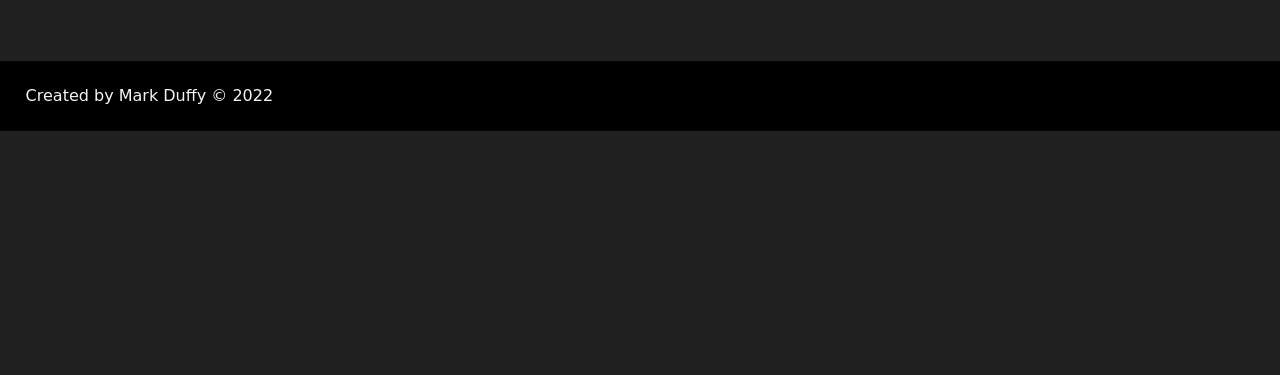
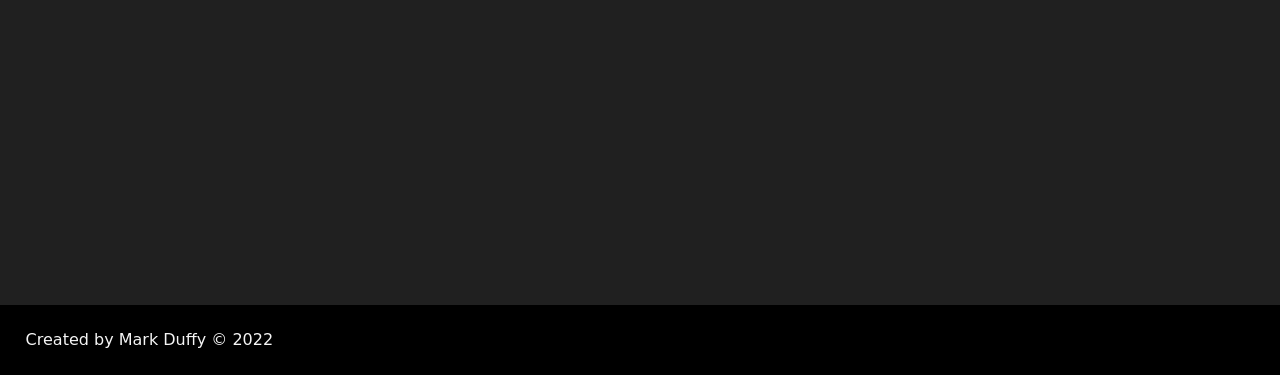
Before and after one commit to duffymark/wikirace, a plain HTML site: page index.html in a window 1280 px wide. Shown: the part 425-800 px from the top of the page. Drawn offline with Linux system fonts and the light colour scheme; a web font is replaced by a local one.

Commit message:
minor fixes 2

```diff
--- a/styles.css
+++ b/styles.css
@@ -183,7 +183,9 @@ footer p{
     padding: 2%;
     /* background-size: cover;  */
     overflow: hidden;
-     margin: 0 auto -50px;
+    position: absolute;
+    left: 0 ; right: 0; bottom: 0;
+    height:[footer-height]
 }
 
 /* stopwatch */
```
